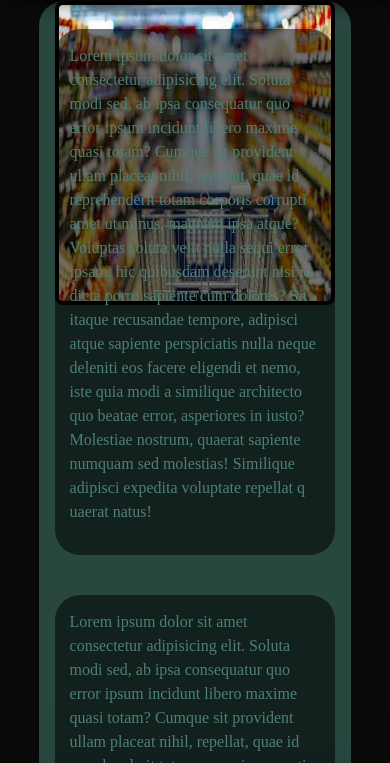
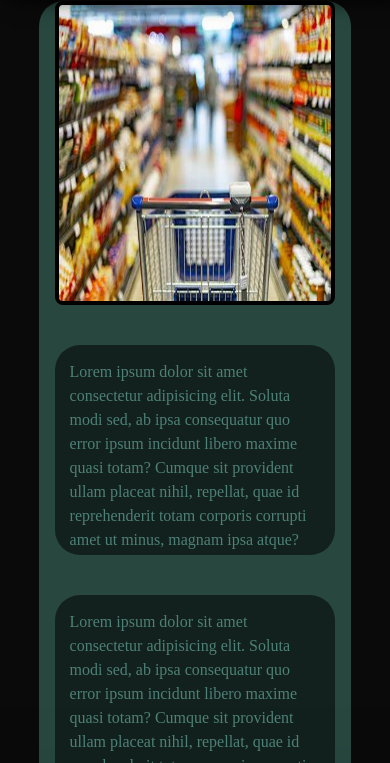
Before and after one commit to ezzequiel1889/entrega72360-Maidana-DesarrolloWeb, a plain HTML site: page index.html in a window 390 px wide. Shown: the part 81-844 px from the top of the page. Drawn offline with nearby package versions, Linux system fonts and the light colour scheme.

Commit message:
listo para entregar

```diff
--- a/css/styles.css
+++ b/css/styles.css
@@ -171,8 +171,14 @@ footer{
 .social-foot ul li:hover{
     background-color: rgba(255, 255, 255, 0.637);
 }
-
-
+/********** INDEX RESPONSIVE *********/
+@media screen and (max-width:960px){
+    .parrafos > div{
+        width: auto;
+        height: 260px;
+        overflow: auto;
+    }
+}
 /********** TIENDA *********/
 .titulo-sect1 h2{
     text-align: center;
```
